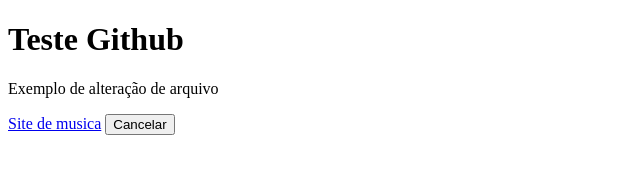
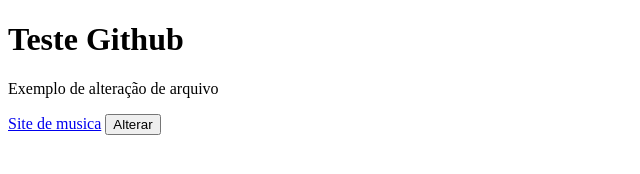
Before and after one commit to YgorGoncalves754/ALBU, a plain HTML site: page index.html in a window 1280 px wide. Shown: the full height of the page, 0-640 px from the left. Drawn offline with Linux system fonts and the light colour scheme.

Commit message:
Update index.html

```diff
--- a/index.html
+++ b/index.html
@@ -9,6 +9,6 @@
     <h1>Teste Github</h1>
     <p>Exemplo de alteração de arquivo</p>
     <a href="https://www.vagalume.com.br/enrique-iglesias/bailando-feat-descemer-bueno-gente-de-zona-traducao.html">Site de musica</a>
-    <button>Cancelar</button>
+    <button>Alterar</button>
 </body>
 </html>
```
